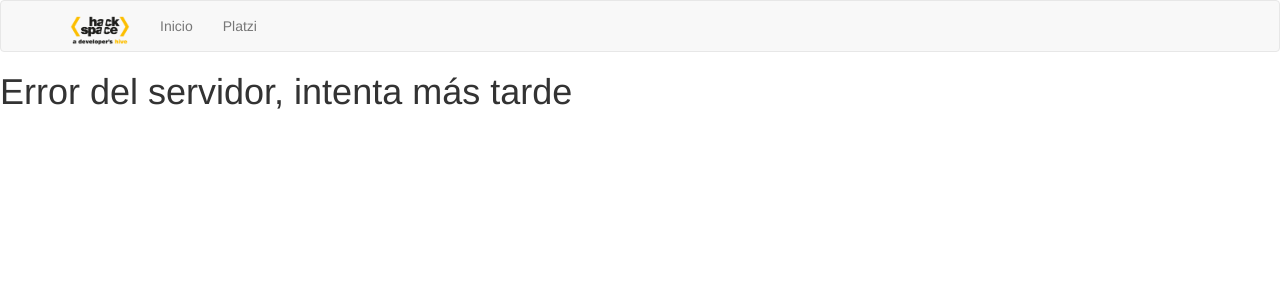
After one commit to dev-jromero/lista_tareas, a Flask app: template templates/500.html in a window 1280 px wide. The commit adds this page. Shown: the top 300 px of the page. Run offline with Flask 2, Linux system fonts and the light colour scheme; the template is opened without the code that fills it, so the values that code supplies are empty; some libraries are stand-ins or nearby versions.

Commit message:
manejo de errores y extension de bootstrap

```diff
--- a/main.py
+++ b/main.py
@@ -1,8 +1,18 @@
 from flask import Flask, request, make_response, redirect, render_template
+from flask_bootstrap import Bootstrap
 
 app = Flask(__name__)
+bootstrap = Bootstrap(app)
 
 todos = ['Comprar Cafe', 'Enviar Solicitud de compra', 'Entrega video de producto']
+
+@app.errorhandler(404)
+def not_found(error):
+    return render_template('404.html', error=error)
+
+@app.errorhandler(500)
+def server_error(error):
+    return render_template('500.html', error=error)
 
 @app.route('/')
 def index():
--- a/requirements.txt
+++ b/requirements.txt
@@ -1,6 +1,9 @@
 click==7.1.2
+dominate==2.6.0
 Flask==1.1.2
+Flask-Bootstrap==3.3.7.1
 itsdangerous==1.1.0
 Jinja2==2.11.2
 MarkupSafe==1.1.1
+visitor==0.1.3
 Werkzeug==1.0.1
--- /dev/null
+++ b/templates/500.html
@@ -0,0 +1,10 @@
+{% extends 'base.html' %}
+{% block title %}
+{{ super() }}
+    500
+{% endblock %}
+
+{% block content %}
+    <h1>Error del servidor, intenta más tarde</h1>
+    <p>{{ error }}</p>
+{% endblock %}
--- a/templates/base.html
+++ b/templates/base.html
@@ -1,17 +1,21 @@
-<!DOCTYPE html>
-<html lang="en">
-<head>
-    <meta charset="UTF-8">
+{% extends 'bootstrap/base.html' %}
+
+{% block head %}
+    {{ super() }}
+
     <title>
         {% block title %} Flask Hackscape |{% endblock %}
     </title>
     <link rel="stylesheet" href="{{ url_for('static', filename='css/main.css')}}">
-</head>
-<body>
-    <header>
+{% endblock %}
+
+
+
+{% block body %}
+    {% block navbar %}
         {% include 'navbar.html' %}
-    </header>
+    {% endblock %}
+
     {% block content %}
     {% endblock %}
-</body>
-</html>
+{% endblock %}
--- a/templates/navbar.html
+++ b/templates/navbar.html
@@ -1,7 +1,27 @@
-<nav>
-    <ul>
-        <img src="{{ url_for('static', filename='images/hackspace.png') }}" alt="Hackspace Logo">
-        <li><a href="{{ url_for('index')}}">Inicio</a></li>
-        <li><a href="https://www.hackspace.pe/" target="_blank">Hackspace</a></li>
-    </ul>
-</nav>
+<div class="navbar navbar-default" role="navigation">
+    <div class="container">
+        <div class="navbar-header">
+            <button type="button"
+                    class="navbar-toggle"
+                    data-toggle="collapse"
+                    data-target=".navbar-collapse">
+                <span class="sr-only">Toggle navigation</span>
+                <span class="icon-bar"></span>
+                <span class="icon-bar"></span>
+                <span class="icon-bar"></span>
+            </button>
+            <a class="navbar-brand" href="{{ url_for('index') }}">
+                <img src="{{ url_for('static', filename='images/hackspace.png') }}"
+                     style="max-width: 60px"
+                     alt="Hackspace Logo">
+            </a>
+        </div>
+
+        <div class="navbar-collapse collapse">
+            <ul class="nav navbar-nav">
+                <li><a href="{{ url_for('index') }}">Inicio</a></li>
+                <li><a href="https://www.hackspace.pe/" target="_blank">Platzi</a></li>
+            </ul>
+        </div>
+    </div>
+</div>
```
Also changed, not shown: templates/404.html (added, +9 -0 lines).
